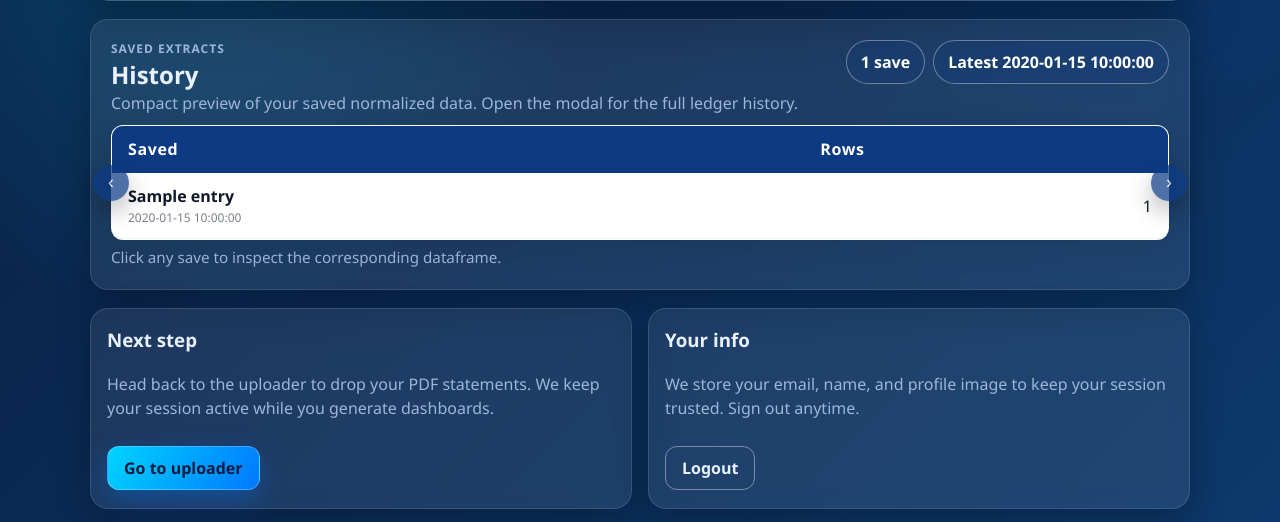
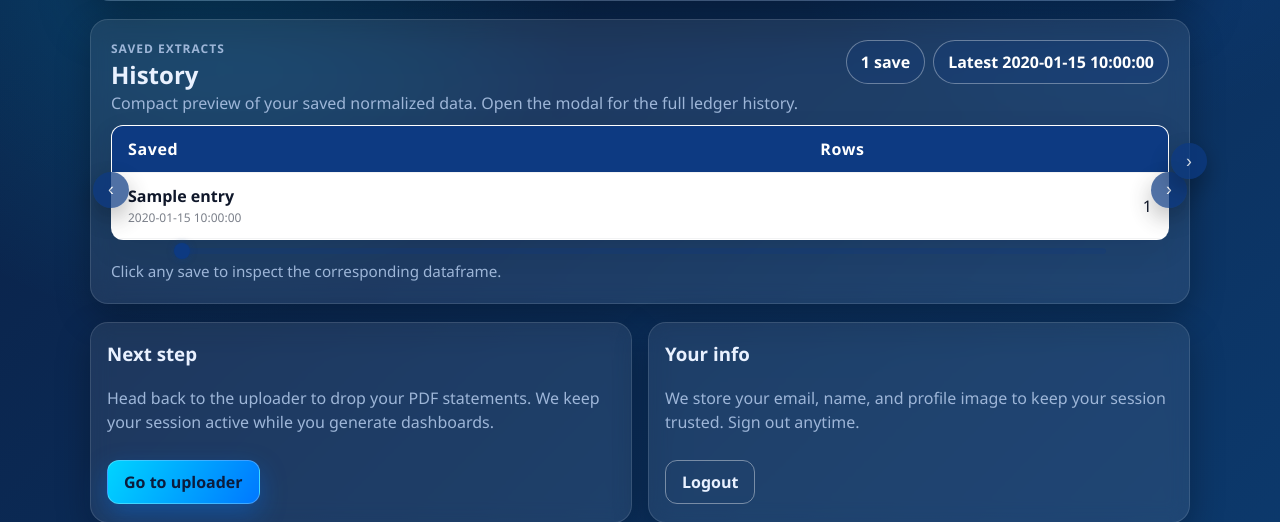
Before and after one commit to w2flovnishpratham/Easy_debit_summary_web_app, a Flask app: template templates/dashboard.html in a window 1280 px wide. Shown: the part 241-763 px from the top of the page. Run offline with Flask 3, Linux system fonts and the light colour scheme; the template is opened without the code that fills it: most values are stand-ins (such as "Sample title", 1, 10 or a date in 2020); grey boxes marked "Sample" are stand-in pictures.

Commit message:
slider reset

```diff
--- a/templates/dashboard.html
+++ b/templates/dashboard.html
@@ -249,6 +249,39 @@
       right: -18px;
     }
 
+    .history-table-scrollbar {
+      margin-top: 8px;
+      display: flex;
+      justify-content: center;
+    }
+
+    .history-table-scrollbar input[type="range"] {
+      width: 88%;
+      height: 6px;
+      border-radius: 999px;
+      appearance: none;
+      background: rgba(13, 58, 130, 0.25);
+      outline: none;
+    }
+
+    .history-table-scrollbar input[type="range"]::-webkit-slider-thumb {
+      appearance: none;
+      width: 16px;
+      height: 16px;
+      border-radius: 50%;
+      background: #0d3a82;
+      box-shadow: 0 0 6px rgba(13, 58, 130, 0.6);
+      cursor: pointer;
+    }
+
+    .history-table-scrollbar input[type="range"]::-moz-range-thumb {
+      width: 16px;
+      height: 16px;
+      border-radius: 50%;
+      background: #0d3a82;
+      cursor: pointer;
+    }
+
     .history-table {
       width: 100%;
       border-collapse: collapse;
@@ -261,8 +294,9 @@
     .history-table td {
       text-align: left;
       padding: 12px 16px;
-      white-space: normal;
-      word-break: break-word;
+      white-space: nowrap;
+      overflow: hidden;
+      text-overflow: ellipsis;
       border-bottom: 1px solid rgba(15, 23, 42, 0.05);
     }
 
@@ -591,9 +625,9 @@
           <button class="history-table-scroll history-table-scroll-left" type="button" aria-label="Scroll history left">‹</button>
           <div class="history-table-wrapper">
             <table class="history-table">
-            <thead>
-              <tr>
-                <th>Saved</th>
+              <thead>
+                <tr>
+                  <th>Saved</th>
                 <th>Rows</th>
               </tr>
             </thead>
@@ -620,6 +654,11 @@
             </tbody>
           </table>
           </div>
+          <div class="history-table-scrollbar">
+            <input type="range" min="0" value="0" step="1" aria-label="Scroll saves" />
+          </div>
+          <button class="history-table-scroll history-table-scroll-right" type="button" aria-label="Scroll history right">›</button>
+        </div>
           <button class="history-table-scroll history-table-scroll-right" type="button" aria-label="Scroll history right">›</button>
         </div>
         <div class="history-actions">
@@ -845,22 +884,29 @@
         const container = frame.querySelector('.history-table-wrapper');
         const left = frame.querySelector('.history-table-scroll-left');
         const right = frame.querySelector('.history-table-scroll-right');
-        if (!container || !left || !right) return;
+        const slider = frame.querySelector('.history-table-scrollbar input[type="range"]');
+        if (!container || !left || !right || !slider) return;
         const step = 160;
+        const syncSlider = () => {
+          const maxScroll = Math.max(container.scrollWidth - container.clientWidth, 0);
+          slider.max = maxScroll;
+          slider.value = container.scrollLeft;
+          slider.disabled = maxScroll <= 0;
+          left.disabled = container.scrollLeft <= 0;
+          right.disabled = container.scrollLeft >= maxScroll;
+        };
         left.addEventListener('click', () => {
           container.scrollBy({ left: -step, behavior: 'smooth' });
         });
         right.addEventListener('click', () => {
           container.scrollBy({ left: step, behavior: 'smooth' });
         });
-        function updateButtons() {
-          const maxScroll = container.scrollWidth - container.clientWidth;
-          left.disabled = container.scrollLeft <= 0;
-          right.disabled = container.scrollLeft >= maxScroll;
-        }
-        container.addEventListener('scroll', updateButtons);
-        window.addEventListener('resize', updateButtons);
-        updateButtons();
+        slider.addEventListener('input', (event) => {
+          container.scrollLeft = Number(event.target.value);
+        });
+        container.addEventListener('scroll', syncSlider);
+        window.addEventListener('resize', syncSlider);
+        syncSlider();
       });
     })();
   </script>
```
